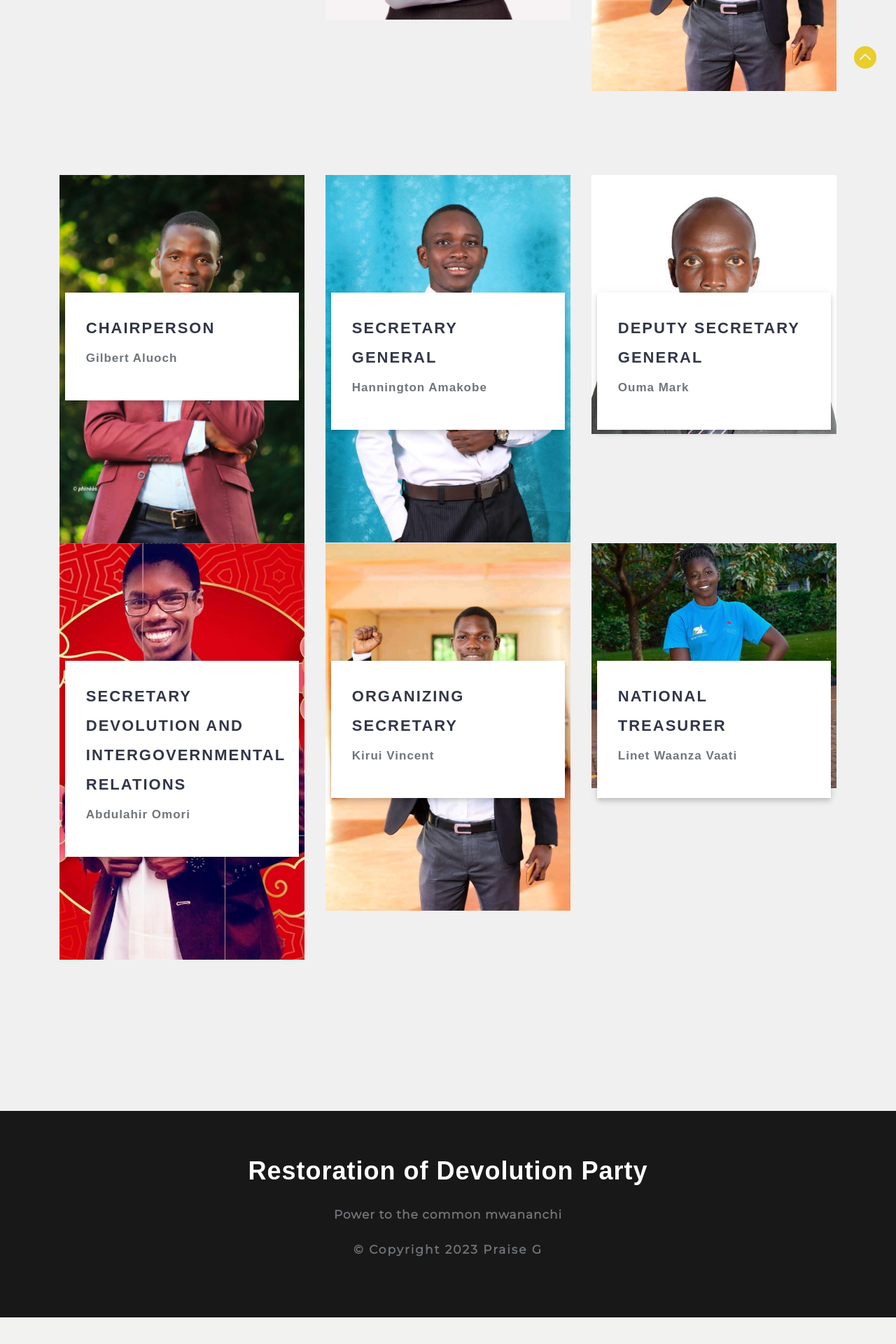
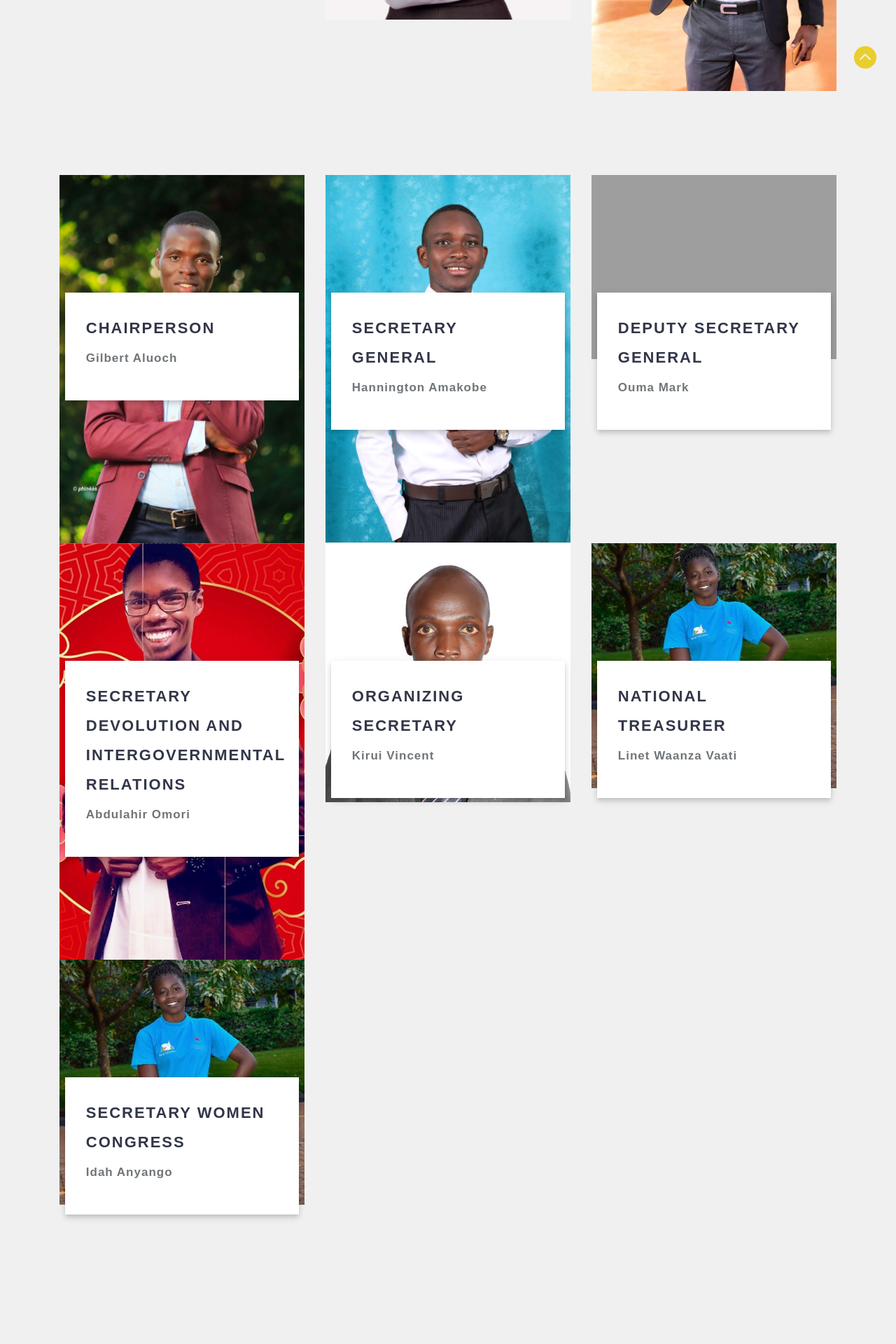
Before and after one commit to godwins3/rdp, a Flask app: page /leadership in a window 1280 px wide. Shown: the part 668-2588 px from the top of the page at 70% size. Before the commit the page ends 2550 px from the top, so only its background shows below. Run offline with Flask 2, Linux system fonts and the light colour scheme; some libraries are stand-ins or nearby versions; some web fonts are replaced; grey boxes are pictures that could not be loaded.

Commit message:
Adding secretary women congress

```diff
--- a/templates/leadership.html
+++ b/templates/leadership.html
@@ -59,7 +59,7 @@
 				</a>
 			</div>
             <div class="col-lg-4 col-md-6 blog-middle mb-lg-0 mb-sm-5 pb-lg-0 pb-md-5">
-				<img src="{{ url_for('static', filename='images/rdp11.jpg') }}" class="img-fluid" alt="" />
+				<img src="{{ url_for('static', filename='images/rdp15.jpg') }}" class="img-fluid" alt="" />
 				<a href="{{ url_for('home') }}">
 					<div class="blog-info">
 						<h4>Deputy Secretary General</h4>
@@ -77,7 +77,7 @@
 				</a>
 			</div>
             <div class="col-lg-4 col-md-6 blog-middle mb-lg-0 mb-sm-5 pb-lg-0 pb-md-5">
-				<img src="{{ url_for('static', filename='images/rdp1.jpg') }}" class="img-fluid" alt="" />
+				<img src="{{ url_for('static', filename='images/rdp11.jpg') }}" class="img-fluid" alt="" />
 				<a href="{{ url_for('home') }}">
 					<div class="blog-info">
 						<h4>Organizing Secretary</h4>
@@ -94,6 +94,15 @@
 					</div>
 				</a>
 			</div>
+			<div class="col-lg-4 col-md-6 blog-right mt-lg-0 mt-5 pt-lg-0 pt-md-5">
+				<img src="{{ url_for('static', filename='images/rdp4.jpg') }}" class="img-fluid" alt="">
+				<a href="{{ url_for('home') }}">
+					<div class="blog-info">
+						<h4> Secretary Women Congress </h4>
+						<p class="mt-2"> Idah Anyango</p>
+					</div>
+				</a>
+			</div>
 		</div>
 	</div>
 </section>
```
